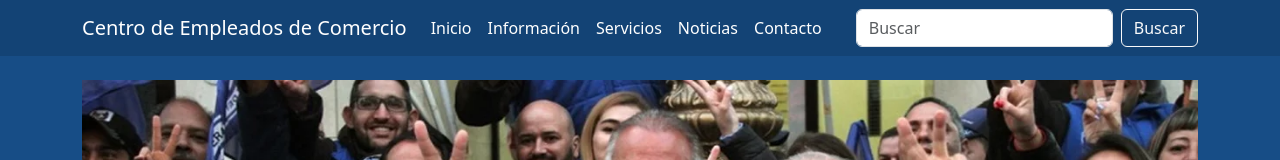
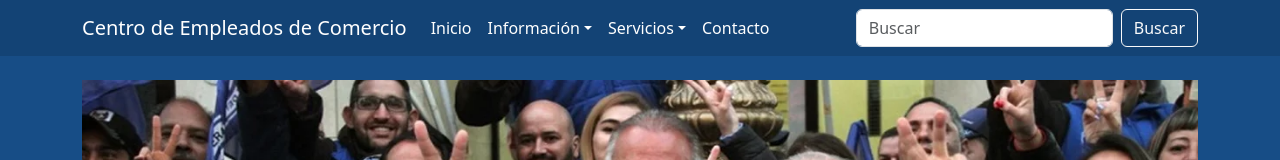
Before and after one commit to Manuelsevero91/Centro-Empleados-de-Comercio, a React (Vite) app in the folder CEC/: page / in a window 1280 px wide. Shown: the top 160 px of the page. Built offline with nearby package versions, Linux system fonts and the light colour scheme.

Commit message:
inserción de drops down

```diff
--- a/CEC/src/Componentes/NavBar.jsx
+++ b/CEC/src/Componentes/NavBar.jsx
@@ -1,5 +1,13 @@
-import React from 'react';
-import { Navbar, Nav, Form, FormControl, Button, Container } from 'react-bootstrap';
+import React from "react";
+import {
+  Navbar,
+  Nav,
+  Form,
+  FormControl,
+  Button,
+  Container,
+  NavDropdown,
+} from "react-bootstrap";
 import "../Estilos/NavBar.css";
 const CustomNavbar = () => {
   return (
@@ -15,9 +23,24 @@ const CustomNavbar = () => {
         <Navbar.Collapse id="basic-navbar-nav">
           <Nav className="me-auto">
             <Nav.Link href="#home">Inicio</Nav.Link>
-            <Nav.Link href="#información">Información</Nav.Link>
-            <Nav.Link href="#services">Servicios</Nav.Link>
-            <Nav.Link href="#events">Noticias</Nav.Link>
+
+            {/* Dropdown para Información */}
+            <NavDropdown title="Información" id="dropdown-informacion">
+              <NavDropdown.Item href="#licencias">Licencias</NavDropdown.Item>
+              <NavDropdown.Item href="#adicionales">
+                Adicionales
+              </NavDropdown.Item>
+              <NavDropdown.Item href="#categorías">Categorías</NavDropdown.Item>
+              <NavDropdown.Item href="#jubilación">Jubilación</NavDropdown.Item>
+            </NavDropdown>
+
+            {/* Dropdown para Servicios */}
+            <NavDropdown title="Servicios" id="dropdown-servicios">
+              <NavDropdown.Item href="#salud">Salud</NavDropdown.Item>
+              <NavDropdown.Item href="#turismo">Turismo</NavDropdown.Item>
+              <NavDropdown.Item href="#extras">Extras</NavDropdown.Item>
+            </NavDropdown>
+
             <Nav.Link href="#contact">Contacto</Nav.Link>
           </Nav>
 
```
